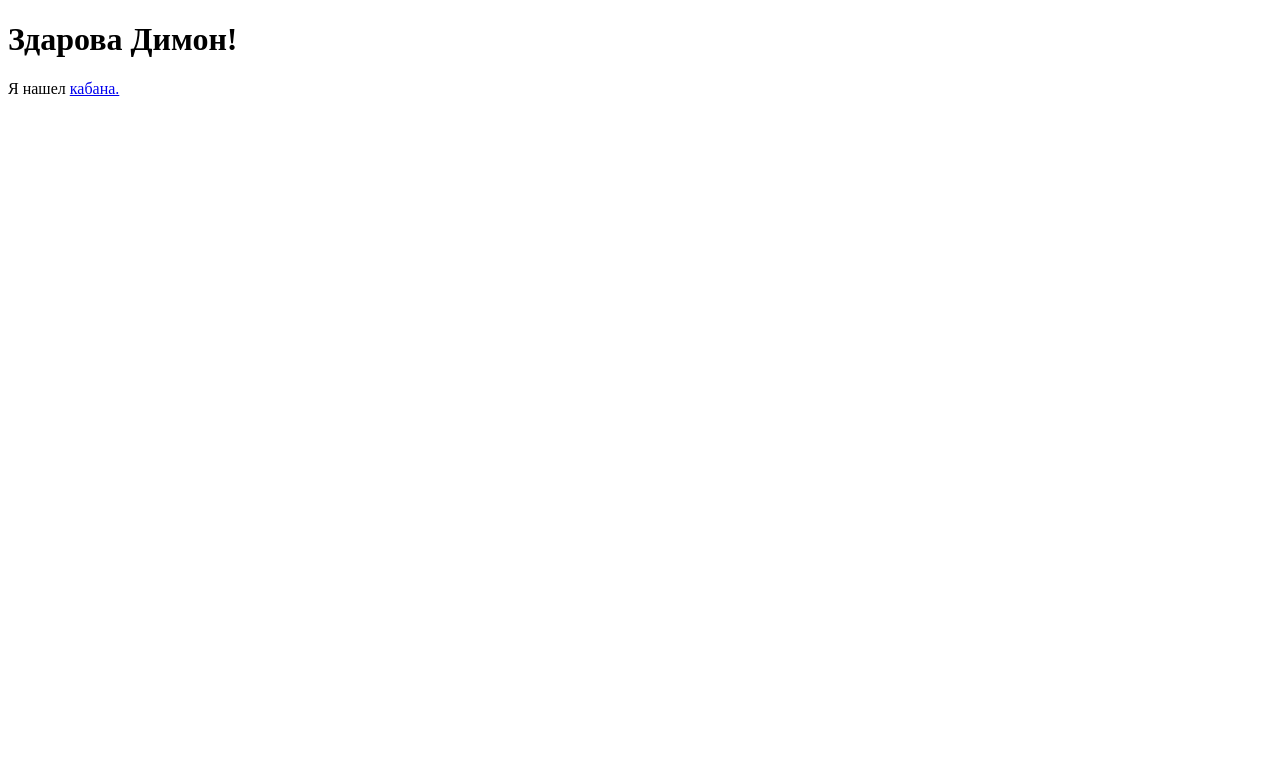
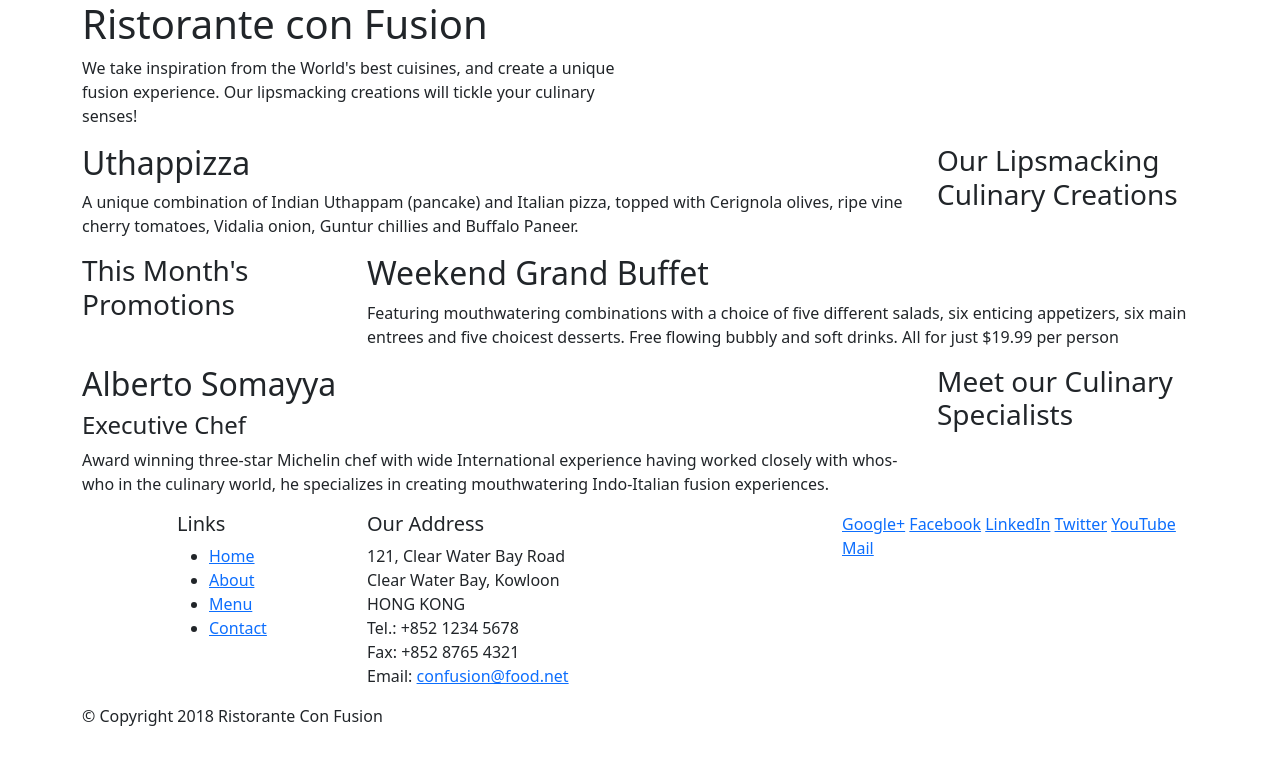
Before and after one commit to georgeburin/Coursera_Node.js, a website: page index.html in a window 1280 px wide. Drawn offline with nearby package versions, Linux system fonts and the light colour scheme.

Commit message:
Hopefully adding Bootstrap

```diff
--- a/index.html
+++ b/index.html
@@ -1,19 +1,113 @@
-<!doctype html>
-<html>
+<!DOCTYPE html>
+<html lang="en">
+
 <head>
-  <script scr="C:\Users\georg\Desktop\Node_JS_Stuff\Project1\javascript.js"></script>
-  <meta charset="utf-8">
-  <title>Links</title>
+    <!-- Required meta tags always come first -->
+    <meta charset="utf-8">
+    <meta name="viewport" content="width=device-width, initial-scale=1, shrink-to-fit=no">
+    <meta http-equiv="x-ua-compatible" content="ie=edge">
+
+    <!-- Bootstrap CSS -->
+    <link rel="stylesheet" href="node_modules/bootstrap/dist/css/bootstrap.min.css">
+    <title>Ristorante Con Fusion</title>
 </head>
+
 <body>
-  <h1 id="top">Здарова Димон!</h1>
-  <section>
-    <p>
-      Я нашел
-      <!-- link to Facebook page WITH TARGET-->
-      <a href="https://yandex.ru/images/search?from=tabbar&text=%D0%BA%D0%B0%D0%B1%D0%B0%D0%BD&p=2&pos=61&rpt=simage&img_url=https%3A%2F%2Fds04.infourok.ru%2Fuploads%2Fex%2F0b4b%2F001135d2-d2784760%2F8%2Fimg2.jpg"
-      target="_blank" title="Like Our Page!">кабана.</a>
-    </p>
-  </section>
+
+    <header class="jumbotron">
+        <div class="container">
+            <div class="row">
+                <div class="col-12 col-sm-6">
+                    <h1>Ristorante con Fusion</h1>
+                    <p>We take inspiration from the World's best cuisines, and create a unique fusion experience. Our lipsmacking creations will tickle your culinary senses!</p>
+                </div>
+                <div>
+                </div>
+            </div>
+        </div>
+    </header>
+
+    <div class="container">
+        <div class="row">
+            <div class="col-12 col-sm-4 order-sm-last col-md-3">
+                <h3>Our Lipsmacking Culinary Creations</h3>
+            </div>
+            <div class="col col-sm order-sm-first col-md">
+                <h2>Uthappizza</h2>
+                <p>A unique combination of Indian Uthappam (pancake) and Italian pizza, topped with Cerignola olives, ripe vine cherry tomatoes, Vidalia onion, Guntur chillies and Buffalo Paneer.</p>
+            </div>
+        </div>
+
+
+        <div class="row">
+            <div class="col-12 col-sm-4 col-md-3">
+                <h3>This Month's Promotions</h3>
+            </div>
+            <div class="col col-sm col-md">
+                <h2>Weekend Grand Buffet</h2>
+                <p>Featuring mouthwatering combinations with a choice of five different salads, six enticing appetizers, six main entrees and five choicest desserts. Free flowing bubbly and soft drinks. All for just $19.99 per person </p>
+            </div>
+        </div>
+
+        <div class="row">
+            <div class="col-12 order-sm-last col-sm-4 col-md-3">
+                <h3>Meet our Culinary Specialists</h3>
+            </div>
+            <div class="col col-sm order-sm-first col-md">
+                <h2>Alberto Somayya</h2>
+                <h4>Executive Chef</h4>
+                <p>Award winning three-star Michelin chef with wide International experience having worked closely with whos-who in the culinary world, he specializes in creating mouthwatering Indo-Italian fusion experiences. </p>
+            </div>
+        </div>
+    </div>
+
+    <footer>
+        <div class="container">
+            <div class="row">
+                <div class="col-4 offset-1 col-sm-2">
+                    <h5>Links</h5>
+                    <ul>
+                        <li><a href="#">Home</a></li>
+                        <li><a href="#">About</a></li>
+                        <li><a href="#">Menu</a></li>
+                        <li><a href="#">Contact</a></li>
+                    </ul>
+                </div>
+                <div class="col-7 col-sm-5">
+                    <h5>Our Address</h5>
+                    <address>
+		              121, Clear Water Bay Road<br>
+		              Clear Water Bay, Kowloon<br>
+		              HONG KONG<br>
+		              Tel.: +852 1234 5678<br>
+		              Fax: +852 8765 4321<br>
+		              Email: <a href="mailto:confusion@food.net">confusion@food.net</a>
+		           </address>
+                </div>
+                <div class="col 12 col-sm-4">
+                    <div >
+                        <a href="http://google.com/+">Google+</a>
+                        <a href="http://www.facebook.com/profile.php?id=">Facebook</a>
+                        <a href="http://www.linkedin.com/in/">LinkedIn</a>
+                        <a href="http://twitter.com/">Twitter</a>
+                        <a href="http://youtube.com/">YouTube</a>
+                        <a href="mailto:">Mail</a>
+                    </div>
+                </div>
+           </div>
+           <div>
+                <div class="col-auto">
+                    <p>© Copyright 2018 Ristorante Con Fusion</p>
+                </div>
+           </div>
+        </div>
+    </footer>
+    <!-- jQuery first, then Popper.js, then Bootstrap JS. -->
+    <script src="node_modules/jquery/dist/jquery.slim.min.js"></script>
+    <script src="node_modules/popper.js/dist/umd/popper.min.js"></script>
+    <script src="node_modules/bootstrap/dist/js/bootstrap.min.js"></script>
+
+
 </body>
+
 </html>
```
Also changed, not shown: javascript.js (+16 -1 lines), package.json (+7 -2 lines), 1 other file.
